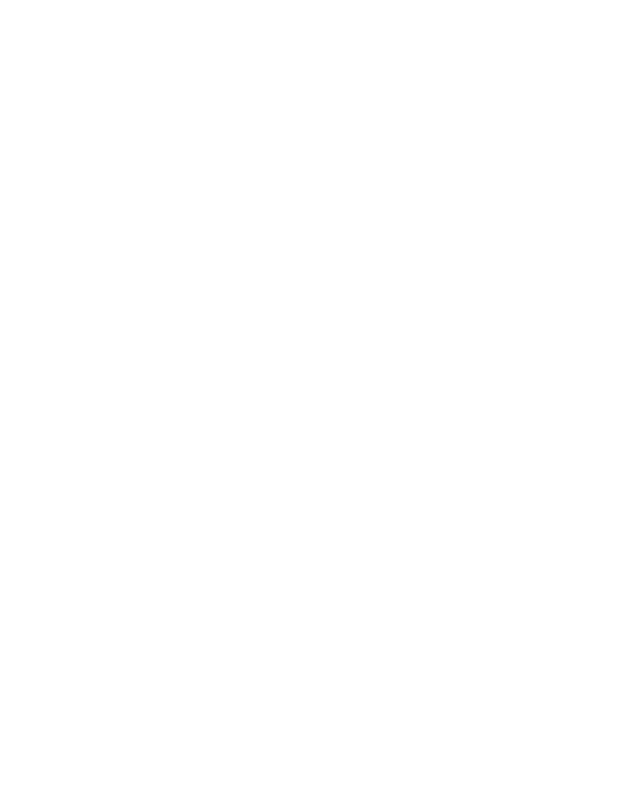
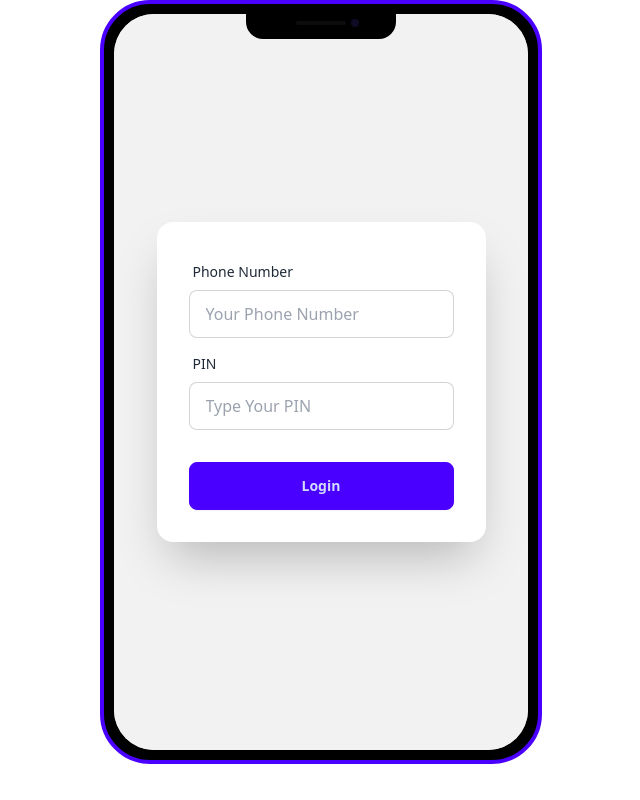
Before and after one commit to mdmonjumon/pyoo-mfs, a plain HTML site: page index.html in a window 1280 px wide. Shown: the whole page, without its empty margins (319-959 px from the left). Drawn offline with nearby package versions, Linux system fonts and the light colour scheme.

Commit message:
login form added and add javascript

```diff
--- a/JS/pyoo.js
+++ b/JS/pyoo.js
@@ -0,0 +1,12 @@
+document.getElementById('login-btn').addEventListener('click', function (event) {
+    event.preventDefault();
+    const loginPhoneNumber = document.getElementById('login-phone-number').value;
+    const loginPin = document.getElementById('login-pin').value;
+    if(loginPhoneNumber === '5' && loginPin === '1234'){
+
+    }
+    else{
+        alert('Please type your Phone Number and PIN code');
+    }
+
+});
--- a/index.html
+++ b/index.html
@@ -1,5 +1,6 @@
 <!DOCTYPE html>
 <html lang="en">
+
 <head>
     <meta charset="UTF-8">
     <meta name="viewport" content="width=device-width, initial-scale=1.0">
@@ -10,11 +11,44 @@
     <script src="https://cdn.tailwindcss.com"></script>
 
 </head>
+
 <body>
-    <main>
-
+    <main class="flex justify-center">
+        <div class="mockup-phone border-primary">
+            <div class="camera"></div>
+            <div class="display">
+                <div class="artboard artboard-demo phone-3">
+                    <div class="hero bg-base-200 min-h-screen">
+                        <div class="hero-content flex-col lg:flex-row-reverse">
+                            <div class="card bg-base-100 w-full max-w-sm shrink-0 shadow-2xl">
+                                <form class="card-body">
+                                    <div class="form-control">
+                                        <label class="label">
+                                            <span class="label-text">Phone Number</span>
+                                        </label>
+                                        <input id="login-phone-number" type="text" placeholder="Your Phone Number" class="input input-bordered"
+                                            required />
+                                    </div>
+                                    <div class="form-control">
+                                        <label class="label">
+                                            <span class="label-text">PIN</span>
+                                        </label>
+                                        <input id="login-pin" type="password" placeholder="Type Your PIN" class="input input-bordered"
+                                            required />
+                                    </div>
+                                    <div class="form-control mt-6">
+                                        <button id="login-btn" class="btn btn-primary">Login</button>
+                                    </div>
+                                </form>
+                            </div>
+                        </div>
+                    </div>
+                </div>
+            </div>
+        </div>
     </main>
 
     <script src="./JS/pyoo.js"></script>
 </body>
+
 </html>
```
